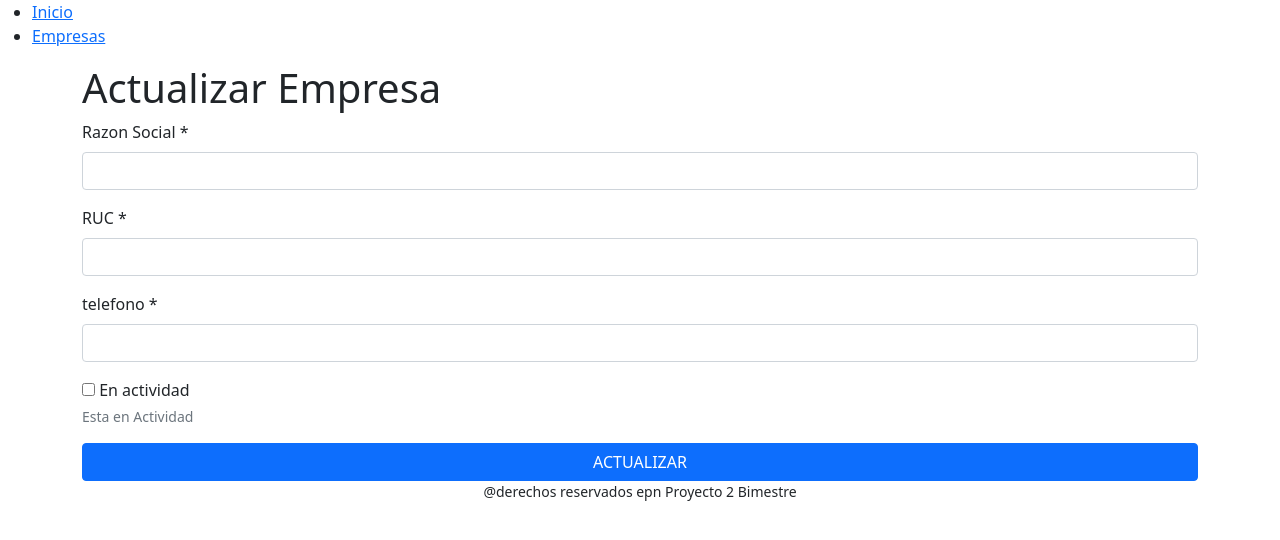
After one commit to 2021-a-web-computacion-cp/web_Proanio_Morales_Billy_Orlando, a Node project: template NESTJS/app-web1/views/proyecto/empresa/actualizar.ejs in a window 1280 px wide. The commit adds this page. Shown: the top 540 px of the page. Run offline with Node 20 templates, Linux system fonts and the light colour scheme; the template is opened without the code that fills it, so the values that code supplies are empty.

Commit message:
hasta renderizar vista actualizar

```diff
--- a/NESTJS/app-web1/sessions/a-FJ5YQE7VK6lMXs91hq8k8c-Yhe5RZw.json
+++ b/NESTJS/app-web1/sessions/a-FJ5YQE7VK6lMXs91hq8k8c-Yhe5RZw.json
@@ -1 +1 @@
-{"cookie":{"originalMaxAge":null,"expires":null,"secure":false,"httpOnly":true,"path":"/"},"__lastAccess":1632702868703}
+{"cookie":{"originalMaxAge":null,"expires":null,"secure":false,"httpOnly":true,"path":"/"},"__lastAccess":1632713186675}
--- /dev/null
+++ b/NESTJS/app-web1/views/proyecto/empresa/actualizar.ejs
@@ -0,0 +1,62 @@
+<%- include ('../Comunes_Proyecto/cabecera.ejs') %>
+
+<link href="https://cdn.jsdelivr.net/npm/bootstrap@5.1.1/dist/css/bootstrap.min.css"
+      rel="stylesheet" integrity="sha384-F3w7mX95PdgyTmZZMECAngseQB83DfGTowi0iMjiWaeVhAn4FJkqJByhZMI3AhiU"
+      crossorigin="anonymous">
+
+<div class="container">
+
+
+    <h1> Actualizar Empresa </h1>
+
+    <form   action="/empresa/actualizar-empresa-formulario/<%=datos.empresa.id%>" method="post">
+        <div class="mb-3">
+            <label for="razonSocial" class="form-label"> Razon Social * </label>
+            <input value="<%=datos.empresa.razonSocial%>"
+                   type="text"
+                   name="razonSocial"
+                   class="form-control"
+                   id="razonSocial"
+                   aria-describedby="ayudaEmpresa">
+            <div id="ayudaBusqueda" class="form-text">
+            </div>
+        </div>
+        <div class="mb-3">
+            <label for="ruc" class="form-label"> RUC * </label>
+            <input value="<%=datos.empresa.ruc%>"
+                   type="text"
+                   name="ruc"
+                   class="form-control"
+                   id="ruc"
+                   aria-describedby="ayudaRuc">
+            <div id="ayudaBusqueda" class="form-text">
+            </div>
+        </div>
+        <div class="mb-3">
+            <label for="telefono" class="form-label"> telefono * </label>
+            <input value="<%=datos.empresa.telefono%>"
+                   type="text"
+                   name="telefono"
+                   class="form-control"
+                   id="telefono"
+                   aria-describedby="ayudaTelefono">
+            <div id="ayudaBusqueda" class="form-text">
+            </div>
+        </div>
+
+        <div class="mb-3">
+
+            <%if(datos.empresa.activo === true){%>
+                <label><input type="checkbox" id="activa" name="activo" checked="checked"> En actividad </label>
+                <div id="ayudaActividad" class="form-text">Esta en Actividad</div>
+            <%}else{%>
+                <label><input type="checkbox" id="activa" name="activo"> En actividad </label>
+                <div id="ayudaActividad" class="form-text">Esta en Actividad</div>
+            <%}%>
+        </div>
+
+        <button type="submit" class="btn btn-primary w-100">ACTUALIZAR</button>
+    </form>
+</div>
+
+<%- include ('../Comunes_Proyecto/footer.ejs') %>
--- a/NESTJS/app-web1/views/proyecto/empresa/lista.ejs
+++ b/NESTJS/app-web1/views/proyecto/empresa/lista.ejs
@@ -59,10 +59,16 @@
                 <th> <%= objeto.fechaCreacion.getMonth() + "/" + objeto.fechaCreacion.getFullYear()%> </th>
                 <th> <%= objeto.activo %> </th>
                 <th>
+                    <form action="/empresa/vista-actualizar/<%=objeto.id %>" method="post">
+                        <button class="btn btn-warning"> Actualizar  </button>
+                    </form>
+                </th>
+                <th>
                     <form action="/empresa/eliminar-empresa/<%=objeto.id %>" method="post">
                         <button class="btn btn-danger"> Elimiar </button>
                     </form>
                 </th>
+
             </tr>
         <% } ) %>
         </tbody>
```
Also changed, not shown: NESTJS/app-web1/src/ProyectoB2/dto/empresa-actualizarDTO.ts (added, +25 -0 lines), NESTJS/app-web1/src/ProyectoB2/empresa.controller.ts (+65 -0 lines), NESTJS/app-web1/src/ProyectoB2/empresa.service.ts (+6 -4 lines), 10 other files.
